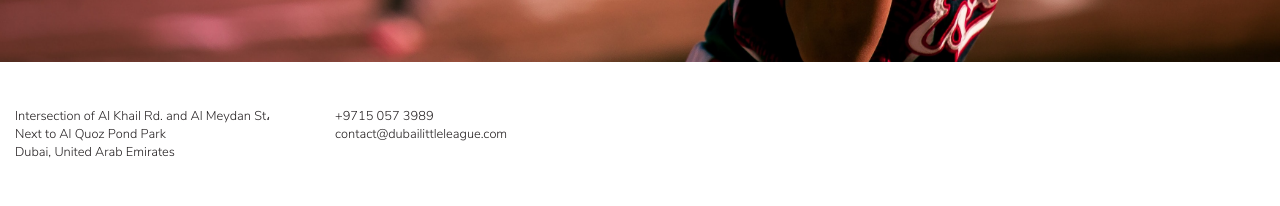
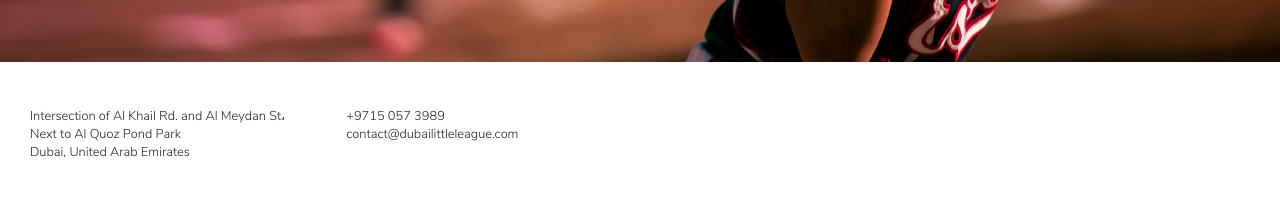
Before and after one commit to seyhankhan/dubailittleleague.netlify.app, a Flask app: page / in a window 1280 px wide. Shown: the part 738-944 px from the top of the page. Run offline with Flask 2, Linux system fonts and the light colour scheme.

Commit message:
Update main.css

```diff
--- a/static/css/main.css
+++ b/static/css/main.css
@@ -119,3 +119,7 @@ p {
   background-attachment: fixed;
   background-size: cover;
 }
+
+.footer {
+  padding-left: 15px;
+}
```
